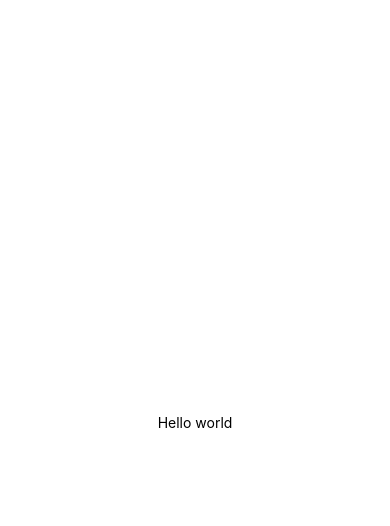
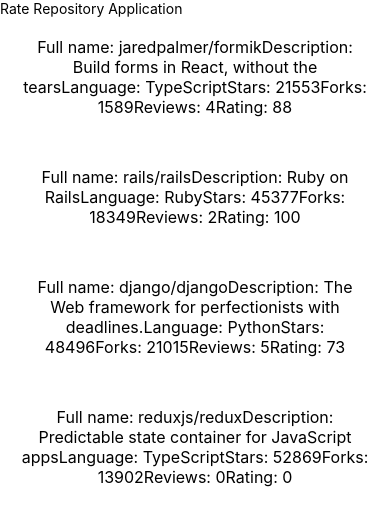
Before and after one commit to vadzimk/fullstackopen_part_10_rate-repository-app, a React Native app: screen / in a window 390 px wide. Shown: the top 526 px of the page. Built offline with nearby package versions, Linux system fonts and the light colour scheme.

Commit message:
10.3 first version

```diff
--- a/App.js
+++ b/App.js
@@ -1,12 +1,27 @@
-import { StatusBar } from 'expo-status-bar';
+import {StatusBar} from 'expo-status-bar';
 import React from 'react';
-import { StyleSheet, Text, View } from 'react-native';
+import {StyleSheet, Text, View, Pressable, Alert} from 'react-native';
+import Main from './src/components/Main.jsx';
+
+
+const HelloWorld = props => {
+    return <Text>Hello vadiz</Text>
+}
+
+const PressableText = props => {
+    return <Pressable onPress={() => Alert.alert('You pressed the text')}>
+        <Text> you can press me</Text>
+    </Pressable>
+}
 
 export default function App() {
+
+    console.log("test logggggg");
+
     return (
         <View style={styles.container}>
-      <Text>Hello world</Text>
-      <StatusBar style="auto" />
+            <Main/>
+            <StatusBar style="auto"/>
         </View>
     );
 }
--- a/package.json
+++ b/package.json
@@ -12,6 +12,7 @@
     "expo": "~40.0.0",
     "expo-status-bar": "~1.0.3",
     "react": "16.13.1",
+    "react-devtools": "^4.10.1",
     "react-dom": "16.13.1",
     "react-native": "https://github.com/expo/react-native/archive/sdk-40.0.1.tar.gz",
     "react-native-web": "~0.13.12"
--- /dev/null
+++ b/src/components/Main.jsx
@@ -0,0 +1,24 @@
+import React from 'react';
+import Constants from 'expo-constants';
+import {Text, StyleSheet, View} from 'react-native';
+import RepositoryList from "./RepositoryList.jsx";
+
+
+const styles = StyleSheet.create({
+    container: {
+        marginTop: Constants.statusBarHeight,
+        flexGrow: 1,
+        flexShrink: 1,
+    },
+});
+
+const Main = () => {
+    return (
+        <View style={styles.container}>
+            <Text>Rate Repository Application</Text>
+            <RepositoryList/>
+        </View>
+    )
+}
+
+export default Main;
--- /dev/null
+++ b/src/components/RepositoryItem.jsx
@@ -0,0 +1,23 @@
+import React from 'react';
+import {Text, StyleSheet} from 'react-native';
+const styles = StyleSheet.create({
+    paragraph: {
+        textAlign: 'center',
+        fontSize: 16,
+        margin: 20,
+    },
+});
+
+const RepositoryItem=({item})=>{
+    return <Text style={styles.paragraph}>
+        <Text>Full name: {item.fullName}</Text>
+        <Text>Description: {item.description}</Text>
+        <Text>Language: {item.language}</Text>
+        <Text>Stars: {item.stargazersCount}</Text>
+        <Text>Forks: {item.forksCount}</Text>
+        <Text>Reviews: {item.reviewCount}</Text>
+        <Text>Rating: {item.ratingAverage}</Text>
+    </Text>
+}
+
+export default RepositoryItem;
--- /dev/null
+++ b/src/components/RepositoryList.jsx
@@ -0,0 +1,78 @@
+import React from 'react';
+import {FlatList, View, StyleSheet} from "react-native";
+import RepositoryItem from "./RepositoryItem.jsx";
+
+
+const styles = StyleSheet.create({
+    separator: {
+        height: 10,
+    }
+});
+
+const repositories = [
+    {
+        id: 'jaredpalmer.formik',
+        fullName: 'jaredpalmer/formik',
+        description: 'Build forms in React, without the tears',
+        language: 'TypeScript',
+        forksCount: 1589,
+        stargazersCount: 21553,
+        ratingAverage: 88,
+        reviewCount: 4,
+        ownerAvatarUrl: 'https://avatars2.githubusercontent.com/u/4060187?v=4',
+    },
+    {
+        id: 'rails.rails',
+        fullName: 'rails/rails',
+        description: 'Ruby on Rails',
+        language: 'Ruby',
+        forksCount: 18349,
+        stargazersCount: 45377,
+        ratingAverage: 100,
+        reviewCount: 2,
+        ownerAvatarUrl: 'https://avatars1.githubusercontent.com/u/4223?v=4',
+    },
+    {
+        id: 'django.django',
+        fullName: 'django/django',
+        description: 'The Web framework for perfectionists with deadlines.',
+        language: 'Python',
+        forksCount: 21015,
+        stargazersCount: 48496,
+        ratingAverage: 73,
+        reviewCount: 5,
+        ownerAvatarUrl: 'https://avatars2.githubusercontent.com/u/27804?v=4',
+    },
+    {
+        id: 'reduxjs.redux',
+        fullName: 'reduxjs/redux',
+        description: 'Predictable state container for JavaScript apps',
+        language: 'TypeScript',
+        forksCount: 13902,
+        stargazersCount: 52869,
+        ratingAverage: 0,
+        reviewCount: 0,
+        ownerAvatarUrl: 'https://avatars3.githubusercontent.com/u/13142323?v=4',
+    },
+];
+
+const ItemSeparator = () => {
+    return <View style={styles.separator}/>
+}
+
+const RepositoryList = () => {
+    return (
+        <FlatList
+            data={repositories}
+            ItemSeparatorComponent={ItemSeparator}
+            renderItem={({item, index, separators}) => (
+                <RepositoryItem
+                    item={item}
+                    key={item.id}
+                />
+            )}
+        />
+    )
+}
+
+export default RepositoryList;
```
Also changed, not shown: 1 other file (tests, documents, lock files or other folders). Lines whose indentation alone changed are shown as unchanged.
